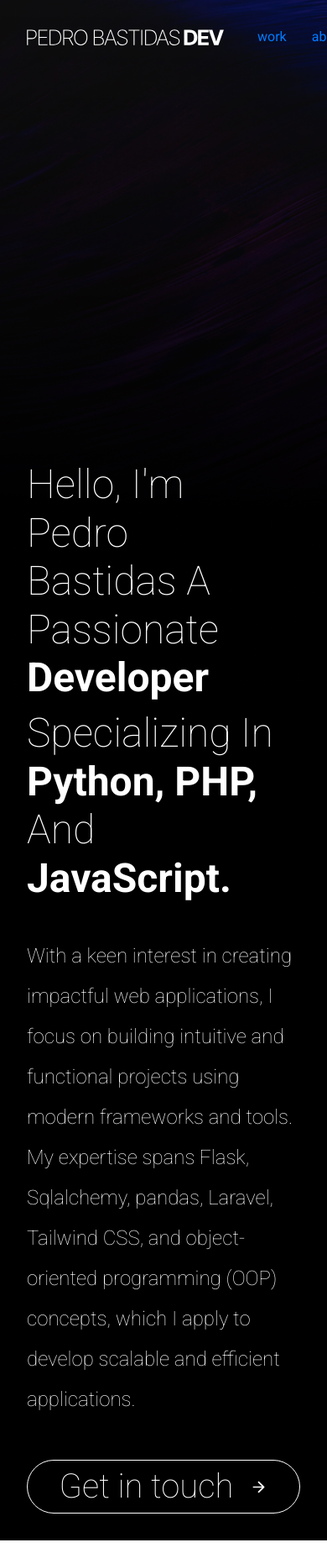
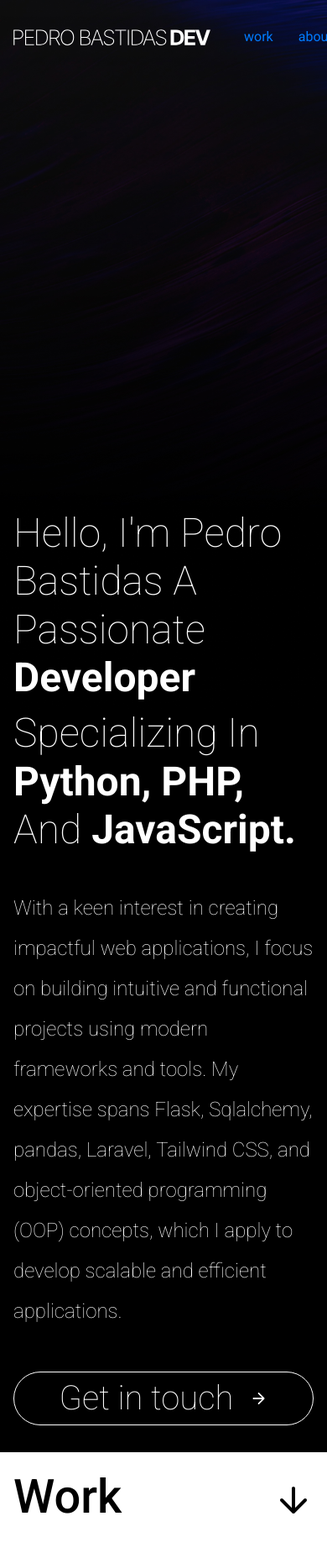
Before and after one commit to pedro092692/portfolio_2024, a Flask app: page / in a window 390 px wide; the page is wider, and only the part inside the window is pictured. Shown: the top 1849 px of that part at 84% size. Run offline with Flask 3, Linux system fonts and the light colour scheme; data that the repository does not hold is empty; some libraries are stand-ins or nearby versions.

Commit message:
change padding in hero section on mobile styles

```diff
--- a/app/static/css/main/style.css
+++ b/app/static/css/main/style.css
@@ -333,6 +333,10 @@ nav ul{
 
 @media screen and (max-width: 780px){
 
+    .hero{
+        padding: 32px 16px 0px 16px;
+    }
+
     /*hero section*/
     .hero-content h2{
         font-size: 3em;
@@ -341,7 +345,7 @@ nav ul{
 
     /* post hero section */
     .post-hero{
-        padding: 0px 32px 32px 32px;
+        padding: 0px 16px 32px 16px;
         gap: 32px;
     }
 
```
